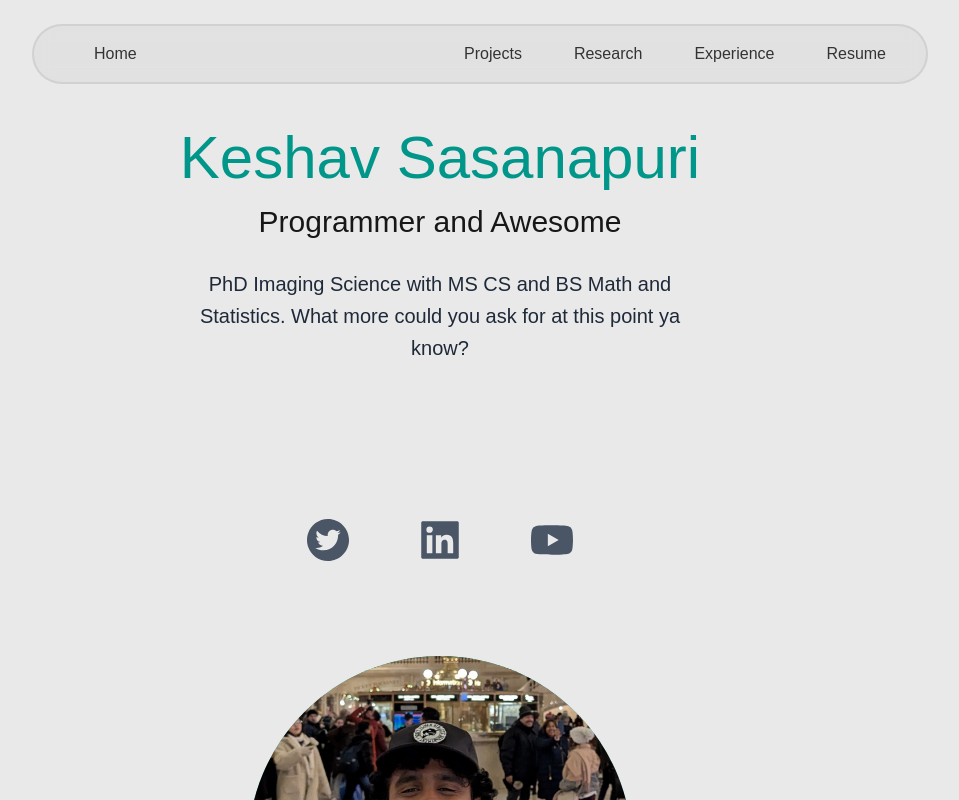
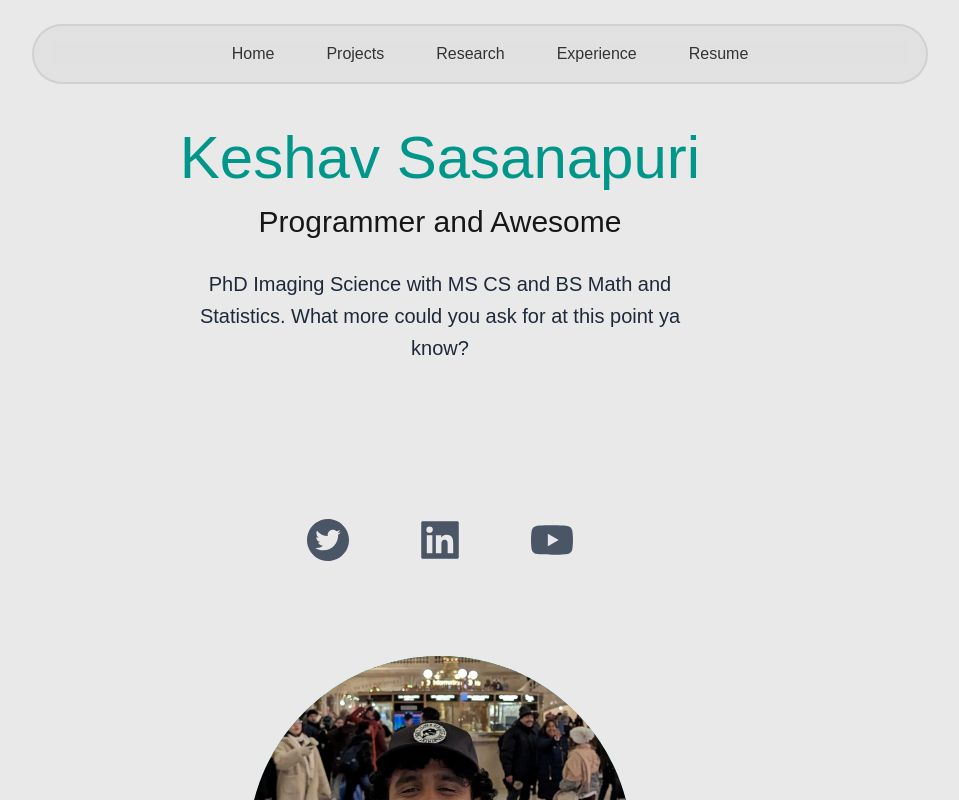
Before and after one commit to Skeshav-sasanapuri/portfolio_website, a Next.js app: page / in a window 1280 px wide. Shown: the top 800 px of the page, without its empty margins (200-1159 px from the left). Built offline with nearby package versions, Linux system fonts and the light colour scheme.

Commit message:
complete navbar (for now)

```diff
--- a/components/NavLink.jsx
+++ b/components/NavLink.jsx
@@ -4,7 +4,7 @@ import {motion} from "framer-motion";
 // My first component. This takes arguments href (link) and text (name of button)
 const NavLink = ({href, Icon, text}) => {
   // Define class names. It will use it for all the options in navbar
-  const LinkClasses = "text-[#333] px-4 py-2 rounded-4xl ml-5 my-1 transition-transform duration-200 hover:shadow-xl hover:shadow-sm";
+  const LinkClasses = "items-center text-[#333] px-4 py-2 rounded-4xl ml-5 my-1 transition-transform duration-200 hover:shadow-xl";
 
   return (
     <motion.li
--- a/components/Navbar.jsx
+++ b/components/Navbar.jsx
@@ -5,7 +5,7 @@ import {HiHome} from "react-icons/hi";
 
 // Define navigation links data as an array of objects
 const navItems = [
-  {href:"#home", text: "Home"},
+  {href:"#home", Icon: HiHome, text: "Home"},
   {href:"#projects", text: "Projects"},
   {href:"#research", text: "Research"},
   {href:"#experience", text: "Experience"},
@@ -15,7 +15,7 @@ const navItems = [
 const Navbar = () => {
   // Define class names. It will use it for all the navbar ui elements
   const navBar_ui = "flex bg-[#d3d3d3]/35 fixed left-1/2 w-full max-w-4xl items-center " +
-      "border-2 border-[#7d7d7d2b] top-6 ml-10 mr-10 px-6 py-4 z-50 rounded-4xl backdrop-blur-sm lg:justify-between md:justify-between sm:justify-center"
+      "border-2 border-[#7d7d7d2b] top-6 ml-10 mr-10 px-6 py-4 z-50 rounded-4xl backdrop-blur-sm lg:justify-center md:justify-between sm:justify-center"
 
   const shadow_nav = "0 20px 25px -5px rgba(0, 0, 0, 0.1), 0 8px 10px -6px rgba(0, 0, 0, 0.1)"
 
@@ -23,7 +23,7 @@ const Navbar = () => {
     <motion.nav
       className={navBar_ui}
       whileHover={{scale: 1.03, boxShadow: shadow_nav, backgroundColor: "#d3d3d3B3"}}
-      transition={{duration:0.5}}
+      transition={{duration:0.2}}
       style={{x: "-50%"}}
     >
       {/*<div className="flex justify-between">*/}
```
